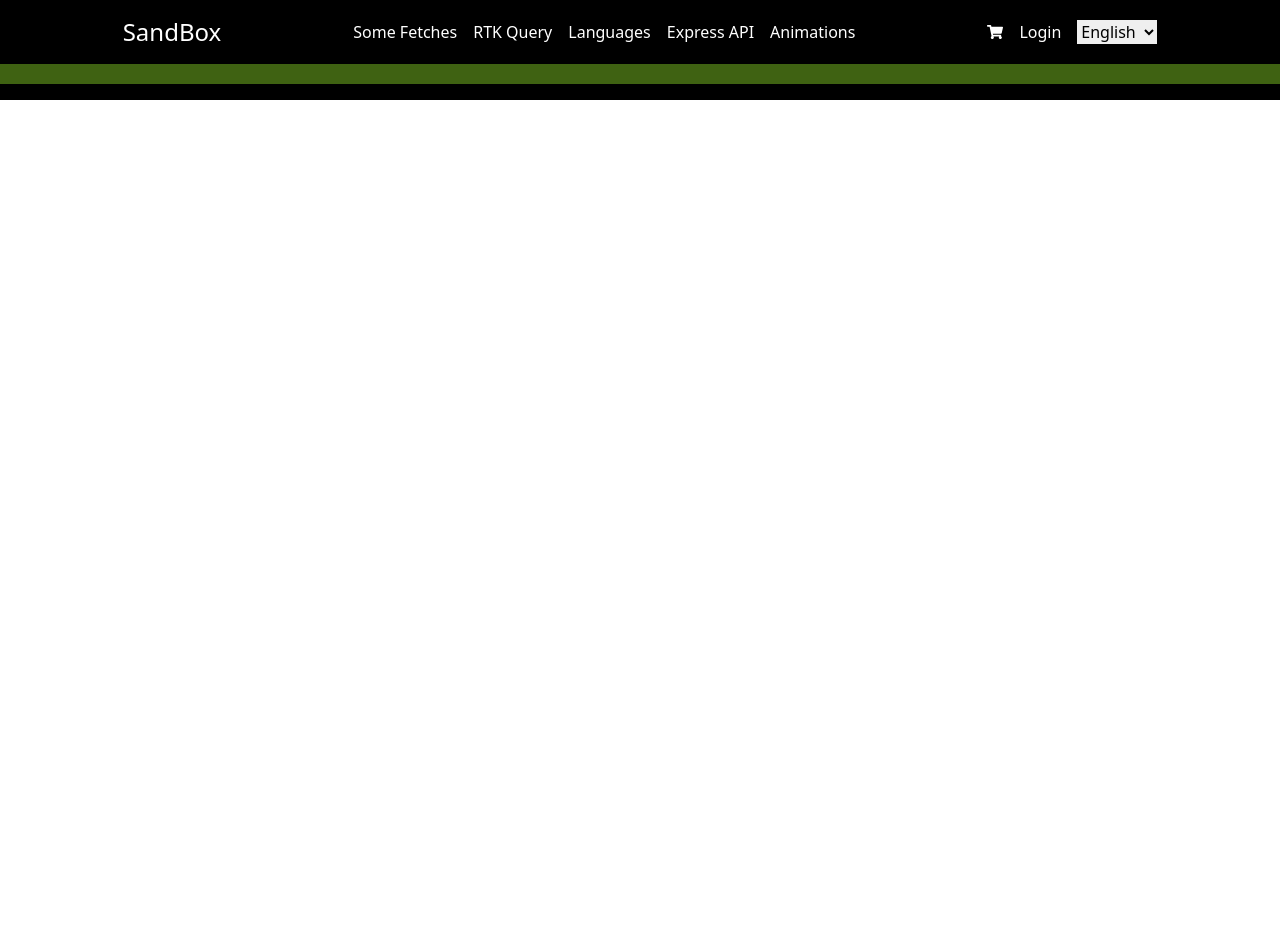
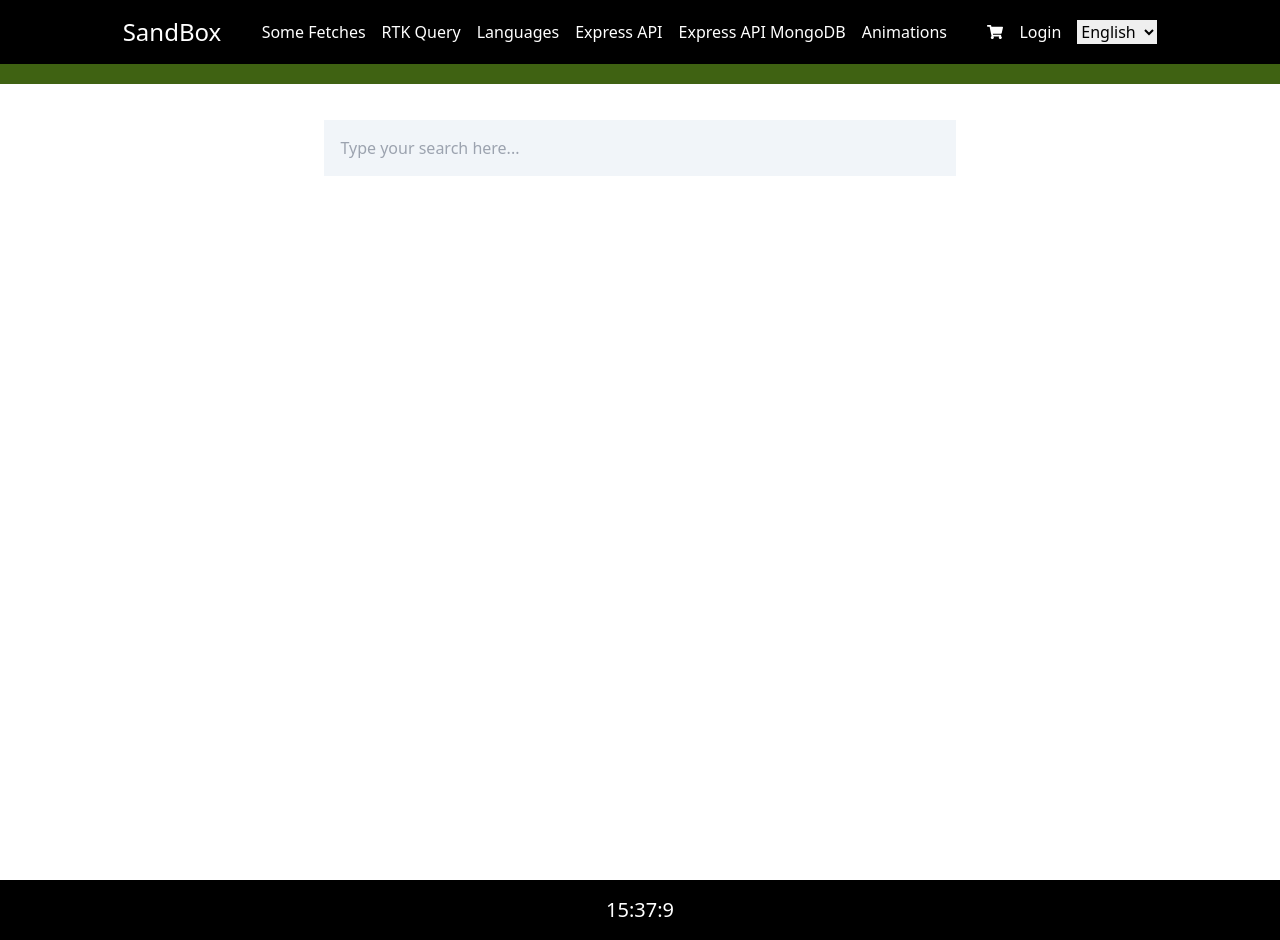
Before and after one commit to Xavi-Arnau/react-sandbox, a React (Create React App) app: page /expressapimongo in a window 1280 px wide. Before the commit the page ends 800 px from the top, so only its background shows below. Built offline with nearby package versions, Linux system fonts and the light colour scheme.

Commit message:
new screen

```diff
--- a/src/App.js
+++ b/src/App.js
@@ -15,6 +15,7 @@ import RTKQuery from "./screens/RTKQuery";
 import MultiLanguage from "./screens/MultiLanguage";
 import ExpressApi from "./screens/ExpressApi";
 import Animations from "./screens/Animations";
+import ExpressApiMongo from "./screens/ExpressApiMongo";
 
 function App() {
   return (
@@ -37,6 +38,7 @@ function App() {
                 />
                 <Route path="/languages" element={<MultiLanguage />} />
                 <Route path="/expressapi" element={<ExpressApi />} />
+                <Route path="/expressapimongo" element={<ExpressApiMongo />} />
                 <Route path="/animations" element={<Animations />} />
 
                 <Route path="/login" element={<Login />} />
--- a/src/components/Header.jsx
+++ b/src/components/Header.jsx
@@ -60,6 +60,9 @@ const Header = () => {
             <Link to="/expressapi">Express API</Link>
           </li>
           <li>
+            <Link to="/expressapimongo">Express API MongoDB</Link>
+          </li>
+          <li>
             <Link to="/animations">Animations</Link>
           </li>
         </ul>
--- /dev/null
+++ b/src/components/Movies.jsx
@@ -0,0 +1,81 @@
+import React, { useEffect, useRef, useState } from "react";
+import axios from "axios";
+import Loader from "react-spinners/CircleLoader";
+import MoviesSuggestions from "./MoviesSuggestions";
+
+const Movies = () => {
+  const [search, setSearch] = useState("");
+  const [suggestions, setSuggestions] = useState([]);
+  const [showSuggestions, setShowSuggestions] = useState(false);
+  const [isLoading, setIsLoading] = useState(false);
+  const inputRef = useRef(null);
+
+  useEffect(() => {
+    console.log(search);
+
+    async function fetchData() {
+      try {
+        setIsLoading(true);
+        if (search.length > 2 && inputRef.current === document.activeElement) {
+          const response = await axios.get(
+            `https://express-actors.netlify.app/.netlify/functions/api/movie?search=${search}`
+          );
+          console.log(response.data);
+          setSuggestions(response.data);
+          setShowSuggestions(true);
+        }
+        setIsLoading(false);
+      } catch (error) {
+        console.error(error);
+        setIsLoading(false);
+      }
+    }
+    fetchData();
+  }, [search]);
+
+  const handleChange = (event) => {
+    setSearch(event.target.value);
+  };
+
+  const handleClick = (item) => {
+    setSearch(item.title);
+    setSuggestions([]);
+    setShowSuggestions(false);
+  };
+
+  return (
+    <div className="w-8/12 mx-auto mt-8 p-10">
+      <input
+        ref={inputRef}
+        className="w-full bg-slate-100 p-4"
+        onChange={handleChange}
+        type="text"
+        name=""
+        id=""
+        placeholder="Type your search here..."
+        value={search}
+      />
+      {isLoading ? (
+        <div className="flex justify-center p-4">
+          <Loader
+            loading={true}
+            size={50}
+            aria-label="Loading Spinner"
+            data-testid="loader"
+          />
+        </div>
+      ) : (
+        <div>
+          {showSuggestions ? (
+            <MoviesSuggestions
+              suggestions={suggestions}
+              handleClick={handleClick}
+            />
+          ) : null}
+        </div>
+      )}
+    </div>
+  );
+};
+
+export default Movies;
--- /dev/null
+++ b/src/components/MoviesSuggestions.jsx
@@ -0,0 +1,23 @@
+import React from "react";
+
+const MoviesSuggestions = ({ suggestions, handleClick }) => {
+  return (
+    <ul className=" bg-slate-200 shadow-xl z-20">
+      {suggestions.map((item) => (
+        <li
+          onClick={() => handleClick(item)}
+          className="hover:bg-slate-800 hover:text-white p-2 px-4 cursor-pointer flex flex-row gap-8 items-center"
+          key={item._id}
+        >
+          <div>
+            <img src={item.pic} className="object-cover w-20" alt="" />
+          </div>
+          <div>{item.year}</div>
+          <div>{item.title}</div>
+        </li>
+      ))}
+    </ul>
+  );
+};
+
+export default MoviesSuggestions;
--- /dev/null
+++ b/src/screens/ExpressApiMongo.jsx
@@ -0,0 +1,12 @@
+import React from "react";
+import Movies from "../components/Movies";
+
+const ExpressApiMongo = () => {
+  return (
+    <div className="mt-20 h-screen">
+      <Movies />
+    </div>
+  );
+};
+
+export default ExpressApiMongo;
```
